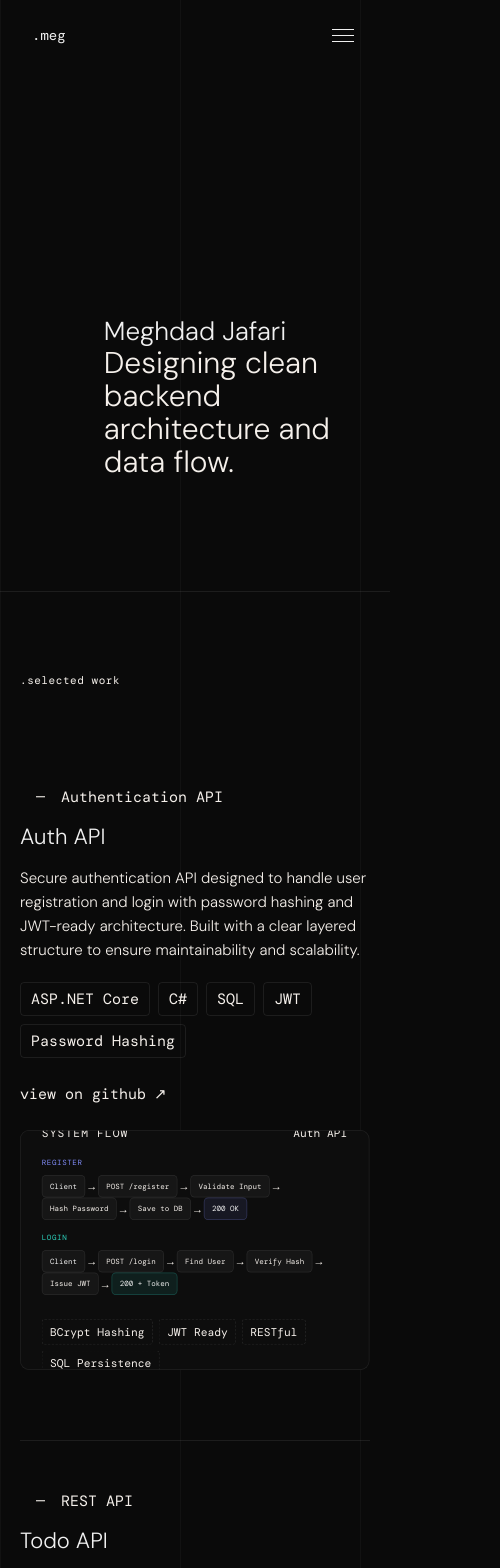
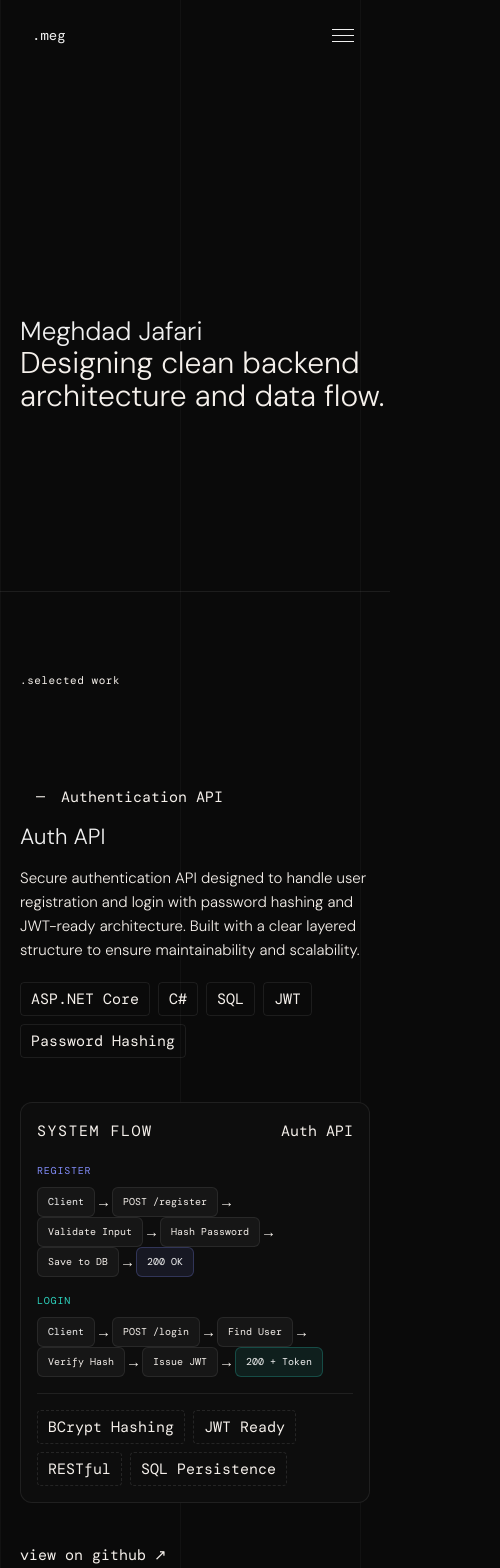
Before and after one commit to Megjafari/megsportfolio, a React (Create React App) app: page / in a window 390 px wide. Shown: the top 1568 px of the page, 500 px wide, since content can reach past the window. Built offline with nearby package versions, Linux system fonts and the light colour scheme; a web font is replaced by a local one.

Commit message:
Add responsive project links and adjust layout styles for better mobile experience

```diff
--- a/src/components/ProjectItem.jsx
+++ b/src/components/ProjectItem.jsx
@@ -58,7 +58,7 @@ export default function ProjectItem({ project, index }) {
             <span key={tag} className="project-tag">{tag}</span>
           ))}
         </div>
-        <div className="project-link-row" style={{ marginTop: "24px" }}>
+        <div className="project-link-row desktop-only" style={{ marginTop: "24px" }}>
           <span>view on github</span>
           <span className="project-arrow">↗</span>
         </div>
@@ -66,6 +66,10 @@ export default function ProjectItem({ project, index }) {
       <div className="project-image" style={{ overflow: "visible", background: "transparent", borderRadius: 0 }}>
         <ProjectVisual project={project} />
       </div>
+              <div className="project-link-row mobile-only" style={{ marginTop: "16px" }}>
+          <span>view on github</span>
+          <span className="project-arrow">↗</span>
+        </div>
     </a>
   );
 }
--- a/src/components/ProjectVisuals.jsx
+++ b/src/components/ProjectVisuals.jsx
@@ -9,7 +9,7 @@ export function ArchitectureVisual({ data }) {
 
   return (
     <div style={{
-      width: "100%", height: "100%", padding: "28px",
+      width: "100%", height: "auto", padding: "16px",
       display: "flex", flexDirection: "column", gap: "10px",
       justifyContent: "center", fontFamily: "var(--mono)",
     }}>
@@ -58,7 +58,7 @@ export function ArchitectureVisual({ data }) {
       <div style={{ height: "1px", background: "var(--border)", margin: "4px 0" }} />
 
       {/* Endpoints */}
-      <div style={{ display: "grid", gridTemplateColumns: "1fr 1fr", gap: "6px" }}>
+      <div style={{ display: "grid", gridTemplateColumns: "1fr", gap: "6px" }}>
         {data.endpoints.map((ep) => {
           const method = ep.split(" ")[0];
           const path = ep.split(" ").slice(1).join(" ");
@@ -102,7 +102,7 @@ export function FlowVisual({ data }) {
   const steps = data.register;
   return (
     <div style={{
-      width: "100%", height: "100%", padding: "28px",
+      width: "100%", height: "auto", padding: "16px",
       display: "flex", flexDirection: "column", gap: "16px",
       justifyContent: "center", fontFamily: "var(--mono)",
     }}>
--- a/src/pages/Home.jsx
+++ b/src/pages/Home.jsx
@@ -22,7 +22,7 @@ export default function Home() {
     <main className="page-enter">
       {/* HERO */}
 <section className="hero">
-  <div className="container">
+  <div className="container" style={{ width: "100%" }}>
     <h1 className="hero-headline">
       Meghdad Jafari
     </h1>
--- a/src/pages/Skills.jsx
+++ b/src/pages/Skills.jsx
@@ -23,7 +23,7 @@ export default function Skills() {
     <main className="page-enter" style={{ paddingTop: "calc(var(--nav-height) + 80px)", paddingBottom: "100px" }}>
       <div className="container">
         <p className="section-label">.skills</p>
-        <h1 className="page-title">skills</h1>
+
 
 <style>{`
   @keyframes marquee {
--- a/src/styles.css
+++ b/src/styles.css
@@ -370,7 +370,7 @@ h1, h2, h3, h4 {
 .project-image {
   overflow: hidden;
   border-radius: 12px;
-  aspect-ratio: 4/3;
+
   background: var(--surface);
 }
 
@@ -779,8 +779,8 @@ h1, h2, h3, h4 {
   .contact-email { font-size: 14px !important; }
 }
 
-.cta-headline { font-size: 12px !important; }
-.cta-button { font-size: 12px !important; }
+.cta-headline { font-size: 15px !important; }
+.cta-button { font-size: 10px !important; }
 p, li, span, .about-text, .about-page-bio,
 .about-detail-block li, .note-date, .project-tag,
 .social-link, .contact-sub { font-size: 15px !important; }
@@ -798,6 +798,16 @@ p, li, span, .about-text, .about-page-bio,
     transform-origin: top left;
     width: 133% !important;
   }
+  .project-image {
+  width: 100% !important;
+  overflow: hidden !important;
+}
+
+.project-image > div {
+  width: 100% !important;
+  transform: none !important;
+  min-height: 280px !important;
+}
 }
 .about-grid {
   display: grid;
@@ -808,5 +818,20 @@ p, li, span, .about-text, .about-page-bio,
     display: flex !important;
     flex-direction: column !important;
   }
+  .project-item {
+  overflow: hidden !important;
+}
+.project-image > div {
+  transform: none !important;
+  width: 100% !important;
+}
+
 }
 .hero p { font-size: 30px !important; }
+
+.mobile-only { display: none; }
+
+@media (max-width: 768px) {
+  .mobile-only { display: flex; }
+  .desktop-only { display: none !important; }
+}
```
